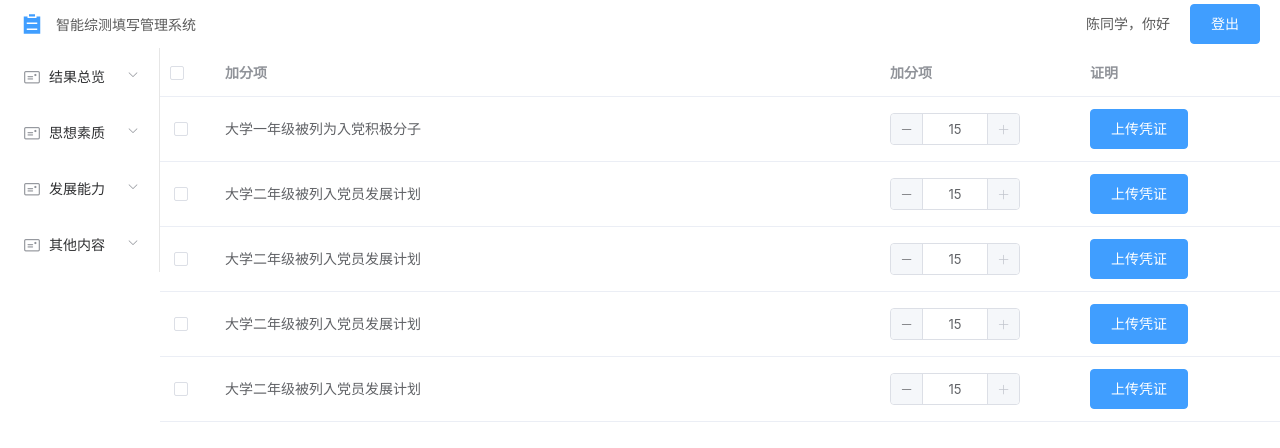
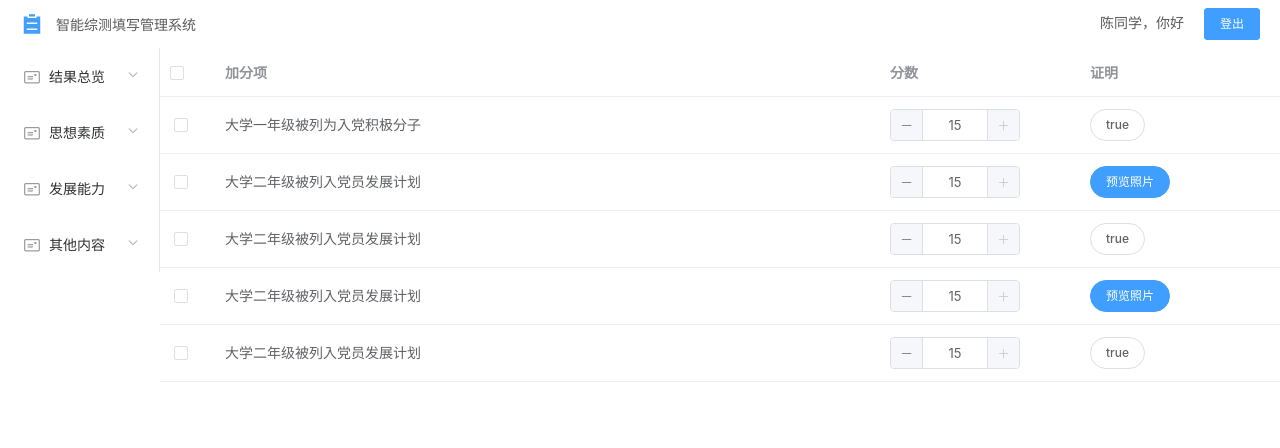
Before and after one commit to ChannnXY/resume_master, a Vue app: page / in a window 1280 px wide. Shown: the top 448 px of the page. Built offline with nearby package versions, Linux system fonts and the light colour scheme.

Commit message:
feature(thought):完成图片上传接口，还有行号定位的问题和按钮显示问题需要解决

```diff
--- a/src/components/navBar.vue
+++ b/src/components/navBar.vue
@@ -9,7 +9,7 @@
       <!-- 在手机环境下隐藏 -->
       <el-col :span="12" class="hidden-sm-and-down el-header--name">
         <span style="margin-right:20px">陈同学，你好</span>
-        <el-button type="primary">登出</el-button>
+        <el-button type="primary" size="small">登出</el-button>
       </el-col>
     </el-header>
     <!-- 侧边栏 -->
@@ -62,6 +62,9 @@
               <i class="el-icon-postcard"></i>
               <span>其他内容</span>
             </template>
+            <el-menu-item-group index="3-1">
+              <el-menu-item index="3-1-1">必填选项</el-menu-item>
+            </el-menu-item-group>
           </el-submenu>
         </el-menu>
       </el-col>
--- a/src/components/thThought.vue
+++ b/src/components/thThought.vue
@@ -3,34 +3,57 @@
           ref="multipleTable"
           :data="tableData"
           tooltip-effect="dark"
+          @selection-change="handleSelectionChange"
           style="width: 100%">
+          <!-- 复选按钮 -->
           <el-table-column
             type="selection"
             width="55">
           </el-table-column>
+          <!-- 加分项 -->
           <el-table-column
             prop="name"
             label="加分项">
           </el-table-column>
+          <!-- 分数 -->
           <el-table-column
             prop="defaultGrade"
-            label="加分项"
+            label="分数"
             width="200">
               <template slot-scope="scope">
                 <el-input-number  v-model="scope.row.defaultGrade"
                                   :min="scope.row.minGrade"
                                   :max="scope.row.maxGrade"
                                   size="small"></el-input-number>
-                <!-- {{scope.row.defaultGrade}} -->
               </template>
           </el-table-column>
+          <!-- 上传凭证 -->
           <el-table-column
             label="证明"
             width="200">
             <template slot-scope="scope">
-              <el-button type="primary" @click="handleUpdate(scope.$index, scope.row)">
-                上传凭证
-              </el-button>
+              <!-- 图片上传按钮 -->
+              <el-upload  action="http://192.168.137.1:3000/users/postImage"
+                          :limit="1"
+                          :show-file-list="false"
+                          :on-success="uploadSuccess"
+                          v-if="tableData[scope.$index].ischecked">
+                <el-button size="small" round slot="trigger">{{tableData[scope.$index].ischecked}}</el-button>
+              </el-upload>
+              <!-- 图片预览按钮 -->
+              <el-popover placement="left"
+                          title="您确定要删除这张照片吗"
+                          v-else>
+                  <!-- 预览照片 -->
+                  <el-image :src="scope.row.url"
+                            fit="cover"
+                            class="preview--image"></el-image>
+                  <div style="text-align:right;margin-top:8px;">
+                    <el-button size="mini" type="text" @click="previewCancle(scope.$index)" style="margin-right:20px">取消</el-button>
+                    <el-button type="danger" size="mini" @click="visible = false">确定删除</el-button>
+                  </div>
+                  <el-button size="small" type="primary" slot="reference" round>预览照片</el-button>
+                </el-popover>
             </template>
           </el-table-column>
     </el-table>
@@ -42,22 +65,63 @@ export default {
   name: 'navBar',
   // Vuex 数据管理
   store:store,
+  // 组件控制用到的数据
+  data(){
+    return {
+      // 用户填写的数据
+    }
+  },
   // 方法
   methods:{
-    handleUpdate(index,row){
-     window.console.log(index,row);
-    }
+    //预览上传照片时取消操作
+    previewCancle(index){
+      window.console.log(index);
+    },
+    // 多选框列表操作
+    handleSelectionChange() {
+        window.console.log()
+    },
+    //图片上传回调
+    uploadSuccess(res){
+      window.console.log(res.data.imageUrl);
+      this.$store.commit('setImageUrl',res.data)
+    },
   },
   // 计算属性
   computed:{
     tableData(){
-      return this.$store.state.tableData;
-    }
+      return this.$store.getters.pushFlags;
+    },
   }
 }
 </script>
 
 <!-- Add "scoped" attribute to limit CSS to this component only -->
 <style scoped>
+.preview--image{
+  height: 300px;
+  width: 400px;
+}
 
+.upload--button{
+  border-radius: 20px;
+  padding: 12px 24px;
+  border: 1px solid #67c23a;
+  color: #67c23a;
+  font-size: 14px;
+}
+
+.upload--button:hover{
+  background-color: #e6eee2
+}
+
+.upload--hidden{
+  display: block;
+  position: absolute;
+  top: 12px;
+  left: 9px;
+  width: 110px;
+  height: 40px;
+  opacity: 0;
+}
 </style>
--- a/src/store/thThought.js
+++ b/src/store/thThought.js
@@ -6,10 +6,30 @@ Vue.use(Vuex);
 export const store = new Vuex.Store({
     state:{
         tableData:[
-            {name:'大学一年级被列为入党积极分子',imageUrl:'',minGrade:10,maxGrade:15,defaultGrade:15},
-            {name:'大学二年级被列入党员发展计划',imageUrl:'',minGrade:10,maxGrade:15,defaultGrade:15},
-            {name:'大学二年级被列入党员发展计划',imageUrl:'',minGrade:10,maxGrade:15,defaultGrade:15},
-            {name:'大学二年级被列入党员发展计划',imageUrl:'',minGrade:10,maxGrade:15,defaultGrade:15},
-            {name:'大学二年级被列入党员发展计划',imageUrl:'',minGrade:10,maxGrade:15,defaultGrade:15},]
+            {itemId:23140,name:'大学一年级被列为入党积极分子',minGrade:10,maxGrade:15,defaultGrade:15},
+            {itemId:12421,name:'大学二年级被列入党员发展计划',minGrade:10,maxGrade:15,defaultGrade:15},
+            {itemId:21245,name:'大学二年级被列入党员发展计划',minGrade:10,maxGrade:15,defaultGrade:15},
+            {itemId:12314,name:'大学二年级被列入党员发展计划',minGrade:10,maxGrade:15,defaultGrade:15},
+            {itemId:12233,name:'大学二年级被列入党员发展计划',minGrade:10,maxGrade:15,defaultGrade:15},]
+    },
+    getters:{
+        pushFlags:(state) =>{
+            let tableData = new Array();
+            state.tableData.map( (item,index)=>{
+                item.url = index % 2 == 0 ? "" : "https://channnxy.oss-cn-hangzhou.aliyuncs.com/bianlun.png"
+                item.ischecked = index % 2 == 0 ? true : false;
+                tableData.push(item);
+            })
+            window.console.log(tableData);
+            return tableData;
+        }
+    },
+    mutations:{
+        setImageUrl:(state,payload)=>{
+            window.console.log(payload);
+            let imageUrl = payload.payload;
+            state.tableData[0].url = imageUrl;
+            state.tableData[0].ischecked = Boolean(state.tableData[0].url);
+        }
     }
 })
```
Also changed, not shown: src/assets/image.png (added).
